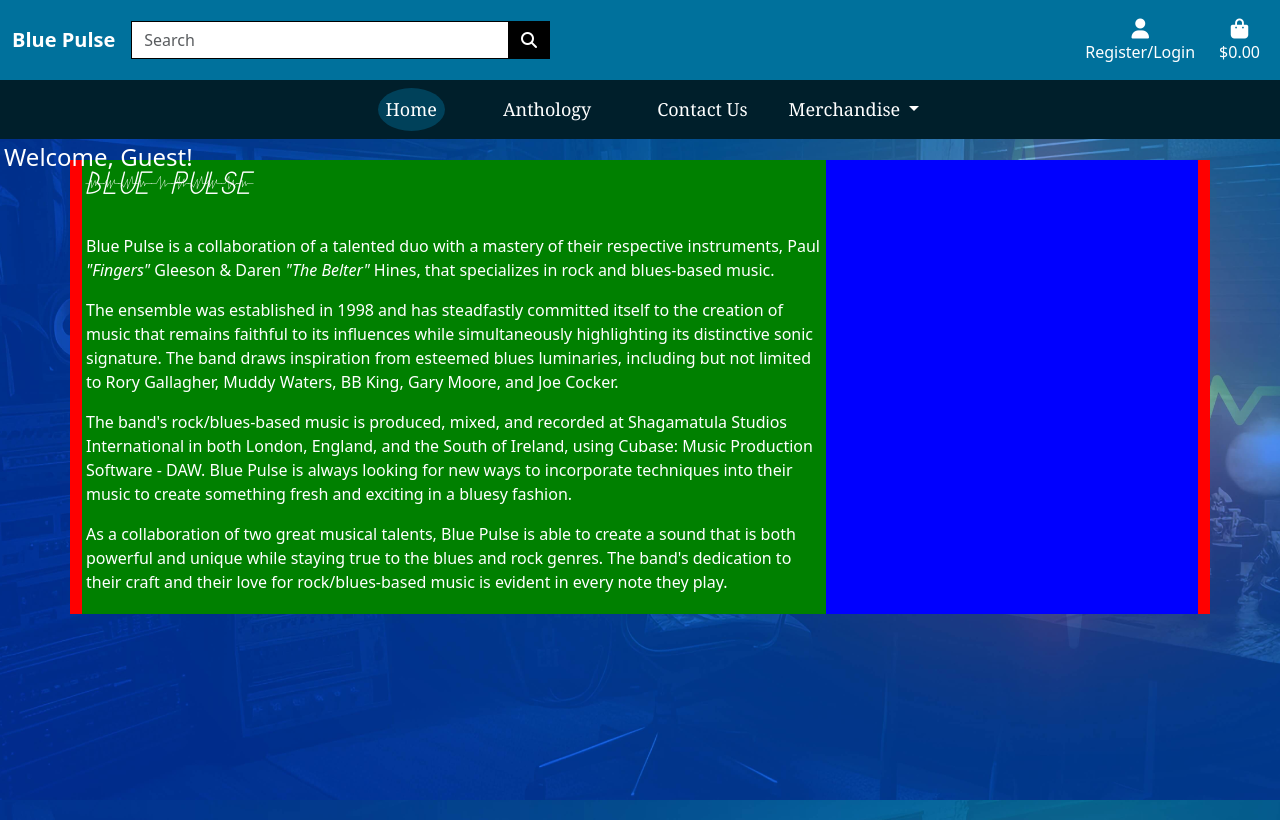
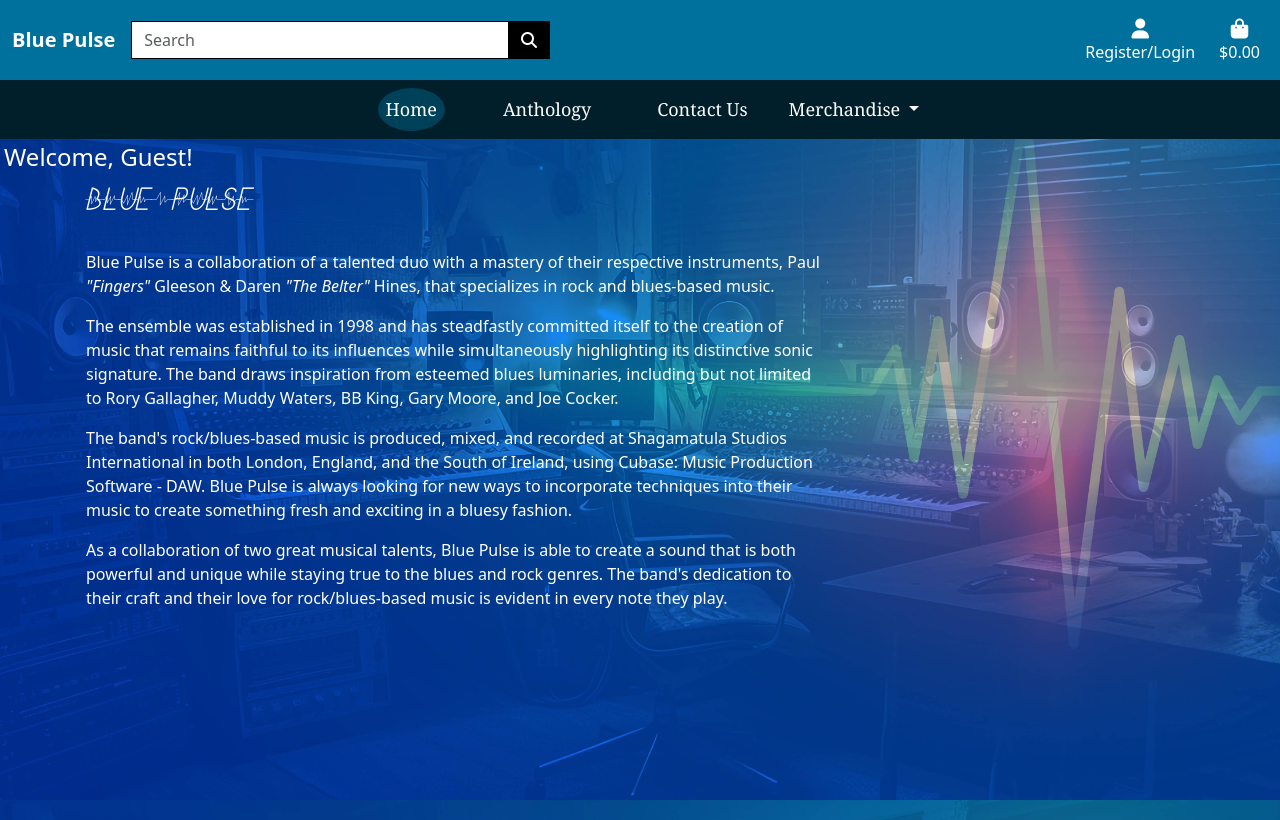
Before and after one commit to Shaga-Matula/blue-pulse-pp5, a Django app: page / in a window 1280 px wide. Run offline with Django 3.2, Linux system fonts and the light colour scheme; parts of the project's set-up code (start-up, migrations or seed data) failed here and were passed over; some libraries are stand-ins or nearby versions.

Commit message:
fix(style): index bootstrap margin top

```diff
--- a/home/templates/home/index.html
+++ b/home/templates/home/index.html
@@ -12,9 +12,9 @@
 {% block content %}
 
 
-<main class="container d-flex justify-content-start align-items-center red">
-    <div class="blue">
-        <div class="col-lg-8 col-md-9 col-sm-12 col-12 p-1 text-white green ">
+<main class="container d-flex justify-content-start align-items-center ">
+    <div class="index-spacer mt-lg-3 mt-md-0 mt-sm-0 mt-0">
+        <div class="col-lg-8 col-md-9 col-sm-12 col-12 p-1 text-white ">
                <h1 class="lifeline-font">
                 <i>Blue Pulse</i>
             </h1>
```
